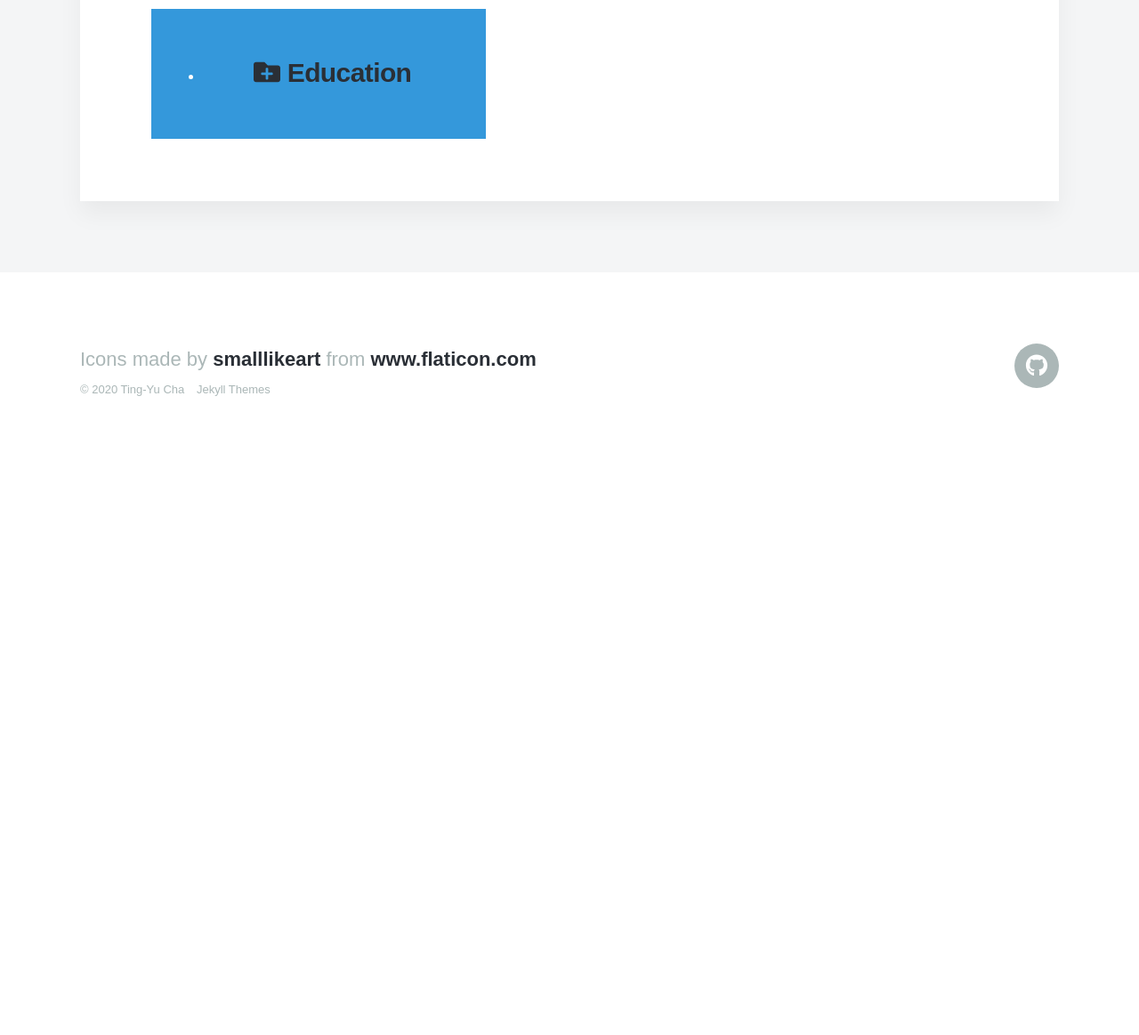
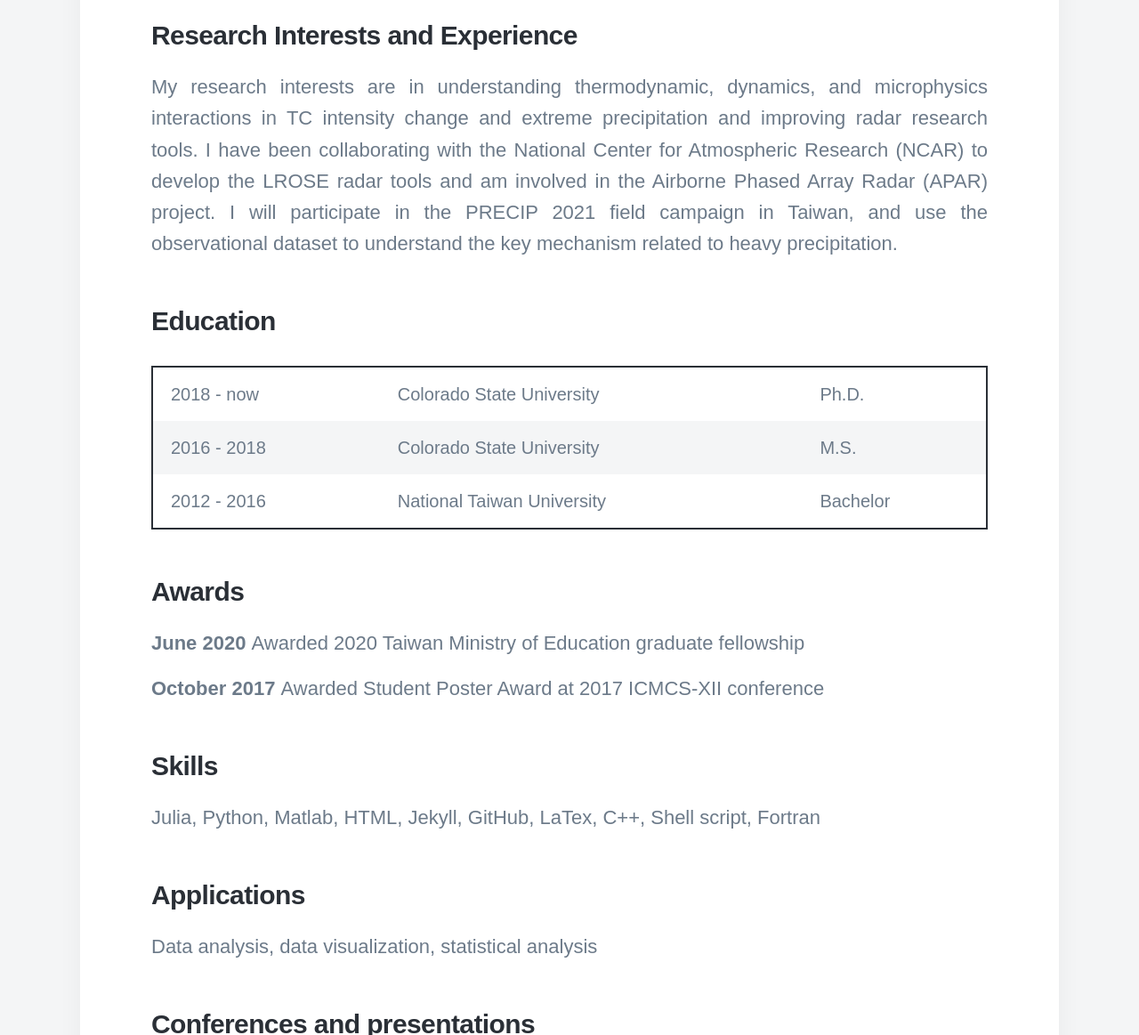
Before and after one commit to tingyucha/tingyucha.github.io, a Jekyll site: the page built from tingyu_cv.html, in a window 1280 px wide and 1400 px high, scrolled down 355 px. Shown: the part 237-1400 px from the top of the window at 89% size. Built offline with Jekyll 4.4.1, drawn with Linux system fonts in a browser that asks for light colours; nearby versions of some CDN libraries; some web fonts are replaced; before the commit the page ends 1116 px from its top, so only the background shows below that; some of the changed text lies outside the part shown.

Commit message:
Update the main and cv pages

```diff
--- a/_layouts/default.html
+++ b/_layouts/default.html
@@ -47,6 +47,8 @@
 	<script defer src="https://use.fontawesome.com/releases/v5.1.1/js/solid.js" integrity="sha384-GXi56ipjsBwAe6v5X4xSrVNXGOmpdJYZEEh/0/GqJ3JTHsfDsF8v0YQvZCJYAiGu" crossorigin="anonymous"></script>
 	<script defer src="https://use.fontawesome.com/releases/v5.1.1/js/brands.js" integrity="sha384-0inRy4HkP0hJ038ZyfQ4vLl+F4POKbqnaUB6ewmU4dWP0ki8Q27A0VFiVRIpscvL" crossorigin="anonymous"></script>
 	<script defer src="https://use.fontawesome.com/releases/v5.1.1/js/fontawesome.js" integrity="sha384-NY6PHjYLP2f+gL3uaVfqUZImmw71ArL9+Roi9o+I4+RBqArA2CfW1sJ1wkABFfPe" crossorigin="anonymous"></script>
+
+	<link rel="stylesheet" href="https://cdnjs.cloudflare.com/ajax/libs/font-awesome/4.7.0/css/font-awesome.min.css">
 
 	{% if site.data.settings.advanced_settings.custom_styles %}
 	<!-- Custom Styles -->
--- a/tingyu_cv.html
+++ b/tingyu_cv.html
@@ -6,7 +6,6 @@ featured_image: /images/picture/aspen_yellow.png
 <head>
 	<script src="https://kit.fontawesome.com/8e44de192d.js" crossorigin="anonymous"></script>
 </head>
-
  <section class="hero hero--single">
 
  	<div class="hero__image" style="background-image: url({{ page.featured_image | relative_url }})">
@@ -21,44 +20,67 @@ featured_image: /images/picture/aspen_yellow.png
 	 </div>
 
 </section>
-
 <section class="single">
 <div class="wrap">
 
 	<article class="single-post">
+		<h3 style="text-align:left;line-height:2em;"> Research Interests and Experience </h3>
+		<div class="body">
+		<p style="margin-top:10px;text-align:justify">My research interests are in understanding thermodynamic, dynamics, and microphysics interactions in TC intensity change and extreme precipitation and improving radar research tools. I have been collaborating with the National Center for Atmospheric Research (NCAR) to develop the LROSE radar tools and am involved in the Airborne Phased Array Radar (APAR) project. I will participate in the PRECIP 2021 field campaign in Taiwan, and use the observational dataset to understand the key mechanism related to heavy precipitation. </p>
+		</div>
 
-			<ul class="button button--large" style="text-align:left;line-height:1em;">
-			  <li><a class="button button--large" id="btn_submitted", onclick="showDiv2('btn_submitted','submitted','eye1','txt1')" ><h3 id="txt1" style="text-align:left;line-height:2em;box-shadow: inset 0 0 0 0px rgba(0, 0, 0, 0.15);"><i id="eye1" class="fas fa-folder-plus"></i> Education</h3></a></li>
-			</ul>
-			<div class="content" id="submitted" style="display:none;margin-top:-40px;">
-				<div class="table-wrapper">
+		<!--a class="button button--light" style="border-color:transparent;line-height:1em;" id="btn_submitted", onclick="showDiv2('btn_submitted','submitted','eye1','txt1')"><h3 id="txt1" style="text-align:left;line-height:2em;box-shadow: inset 0 0 0 0px; margin-left:-23px;"><i id="eye1" class=" "></i>Education</h3></a-->
+		<h3 style="text-align:left;line-height:2em;"> Education</h3>
+		<div class="body" id="submitted" style="margin-top:-20px;">
 				<table>
 					<tbody>
 						<tr>
 							<td>2018 - now</td>
-								<td>Colorado State University</td>
+							<td> Colorado State University </td>
 							<td>Ph.D.</td>
-
-
 						</tr>
 
 						<tr>
 							<td>2016 - 2018</td>
 							<td>Colorado State University</td>
 							<td>M.S.</td>
-
 							</tr>
 							<tr>
 								<td>2012 - 2016 </td>
 								<td>National Taiwan University</td>
-
 								<td>Bachelor</td>
 							</tr>
-
 						</tbody>
 					</table>
+
 				</div>
+
+		<h3 style="text-align:left;line-height:2em;"> Awards </h3>
+		<div class="body">
+
+		<p style="margin-top:10px;"><b> June 2020 </b> Awarded 2020 Taiwan Ministry of Education graduate fellowship</p>
+		<p><b> October 2017 </b> Awarded Student Poster Award at 2017 ICMCS-XII conference</p>
 		</div>
+
+		<h3 style="text-align:left;line-height:2em;"> Skills </h3>
+		<div class="body">
+		<p style="margin-top:10px;text-align:justify">Julia, Python, Matlab, HTML, Jekyll, GitHub, LaTex, C++, Shell script, Fortran</p>
+		</div>
+
+		<h3 style="text-align:left;line-height:2em;"> Applications </h3>
+		<div class="body">
+		<p style="margin-top:10px;text-align:justify">Data analysis, data visualization, statistical analysis</p>
+		</div>
+
+
+		<h3 style="text-align:left;line-height:2em;"> Conferences and presentations </h3>
+		<div class="body">
+
+		<p style="margin-top:10px;"><i> 39th AMS Radar Conference, Nara, Japan, 2019: </i> Polygonal Eyewall Asymmetries during the rapid intensification of Hurricane Michael (2018)</p>
+		<p><i> 33rd AMS Conference on Hurricanes and Tropical Meteorology, Ponte Vedra, Florida, 2018: </i> Eyewall Replacement Cycle of Hurricane Matthew (2016) Observed by Doppler Radar. </p>
+		</div>
+
+
 
 		</article>
 
@@ -67,30 +89,25 @@ featured_image: /images/picture/aspen_yellow.png
 </section>
 
 <script>
-function showDiv(btn,ctn,eye,txt) {
+function showDiv2(btn,ctn,eye,txt) {
   var ic = document.getElementById(eye)
   var x = document.getElementById(ctn);
   var property = document.getElementById(btn);
   var str = document.getElementById(txt)
   if (x.style.display === "none") {
     x.style.display = "block";
-		property.style.backgroundColor = "#8a4680";
-		str.style.color = "white"
-		ic.style.color = "white"
-		ic.classList.replace('fa-eye-slash','fa-eye');
+    property.style.backgroundColor = "transparent";
+    str.style.color = "black"
+    ic.style.color = "black"
+    ic.classList.replace('fas fa-folder-plus','fas fa-folder-open');
   } else {
     x.style.display = "none";
     property.style.backgroundColor = "transparent";
     str.style.color = "black"
     ic.style.color="black"
-		ic.classList.replace('fa-eye','fa-eye-slash');
+    ic.classList.replace('fas fa-folder-open','fas fa-folder-plus');
   }
 
 
 }
-
-
-
-
-
 </script>
```
Also changed, not shown: _data/settings.yml (+8 -6 lines), index.html (+28 -1 lines), 1 other file. Lines whose indentation alone changed are shown as unchanged.
